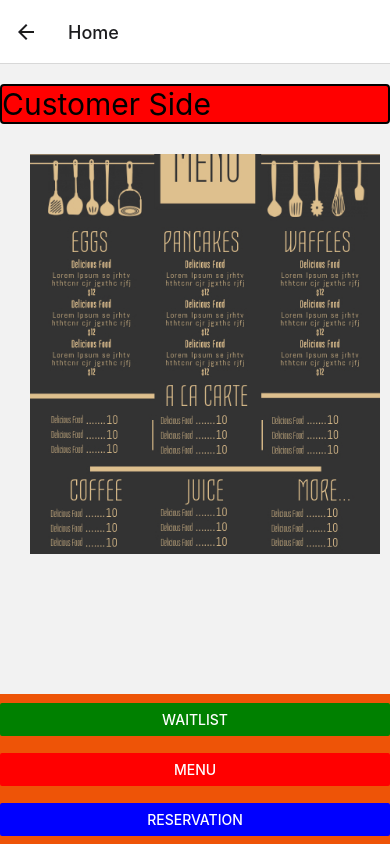
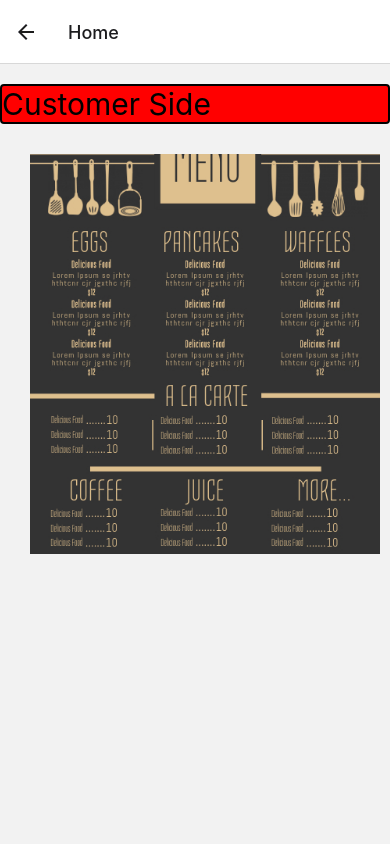
Before and after one commit to hannahhn/WaitlistApp, a React Native app in the folder Hangry/: screen /Home in a window 390 px wide. Built offline with nearby package versions, Linux system fonts and the light colour scheme.

Commit message:
commented out navigation buttons

```diff
--- a/Hangry/components/costumerside_menu.js
+++ b/Hangry/components/costumerside_menu.js
@@ -15,11 +15,11 @@ const costumerside_menu = ({ navigation }) => {
       <View>
         <Image source={MenuImage} style={styles.menuIcon} />
       </View>
-      <View style={styles.bottomView}>
+      {/* <View style={styles.bottomView}>
         <Button title="Waitlist" onPress={() => navigation.navigate('Waitlist')} color="green" />
         <Button title="Menu" onPress={() => Alert.alert('Menu pressed')} color="red" />
         <Button title="Reservation" onPress={() => navigation.navigate('Reservation')} color="blue" />
-      </View>
+      </View> */}
 
     </React.Fragment>
 
```
